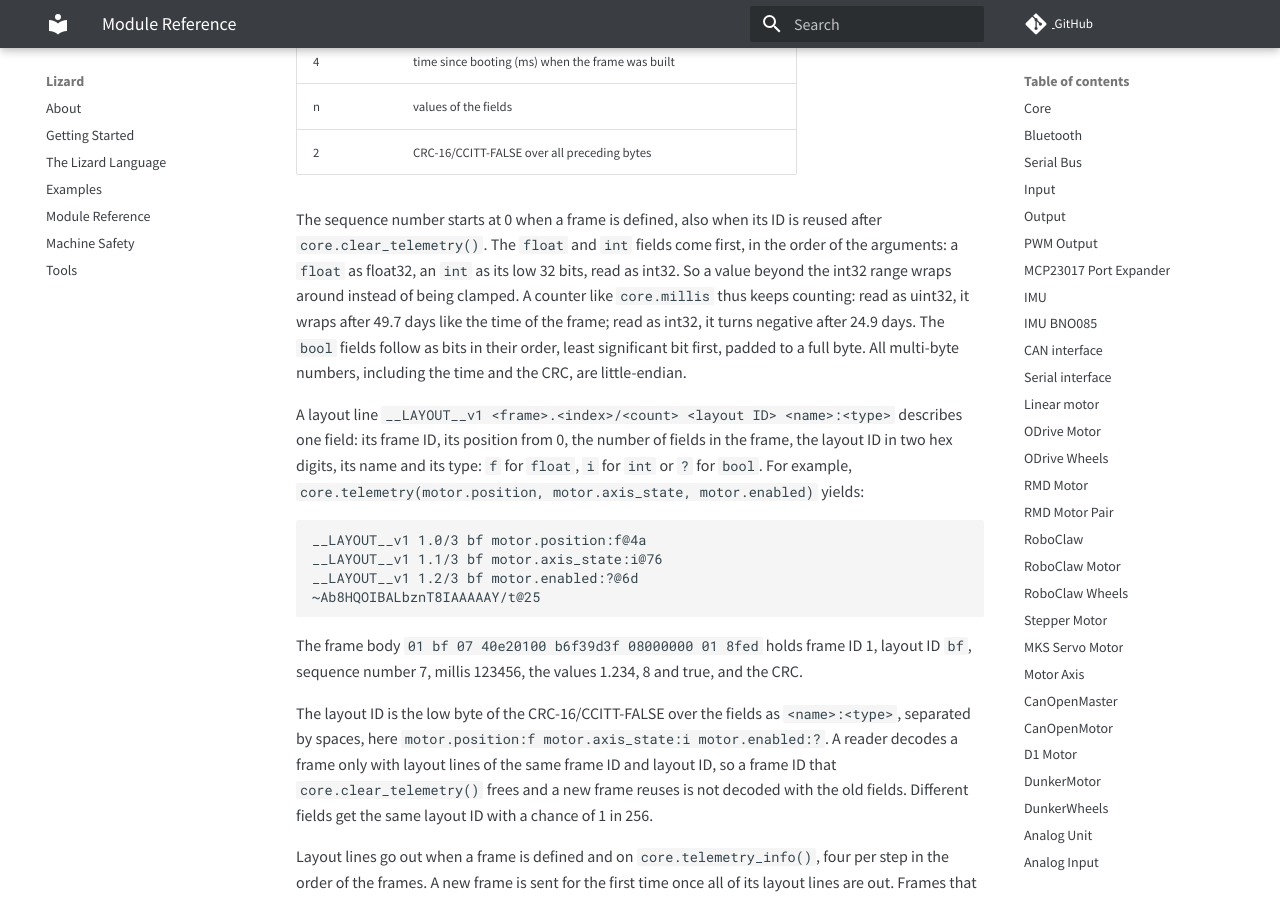
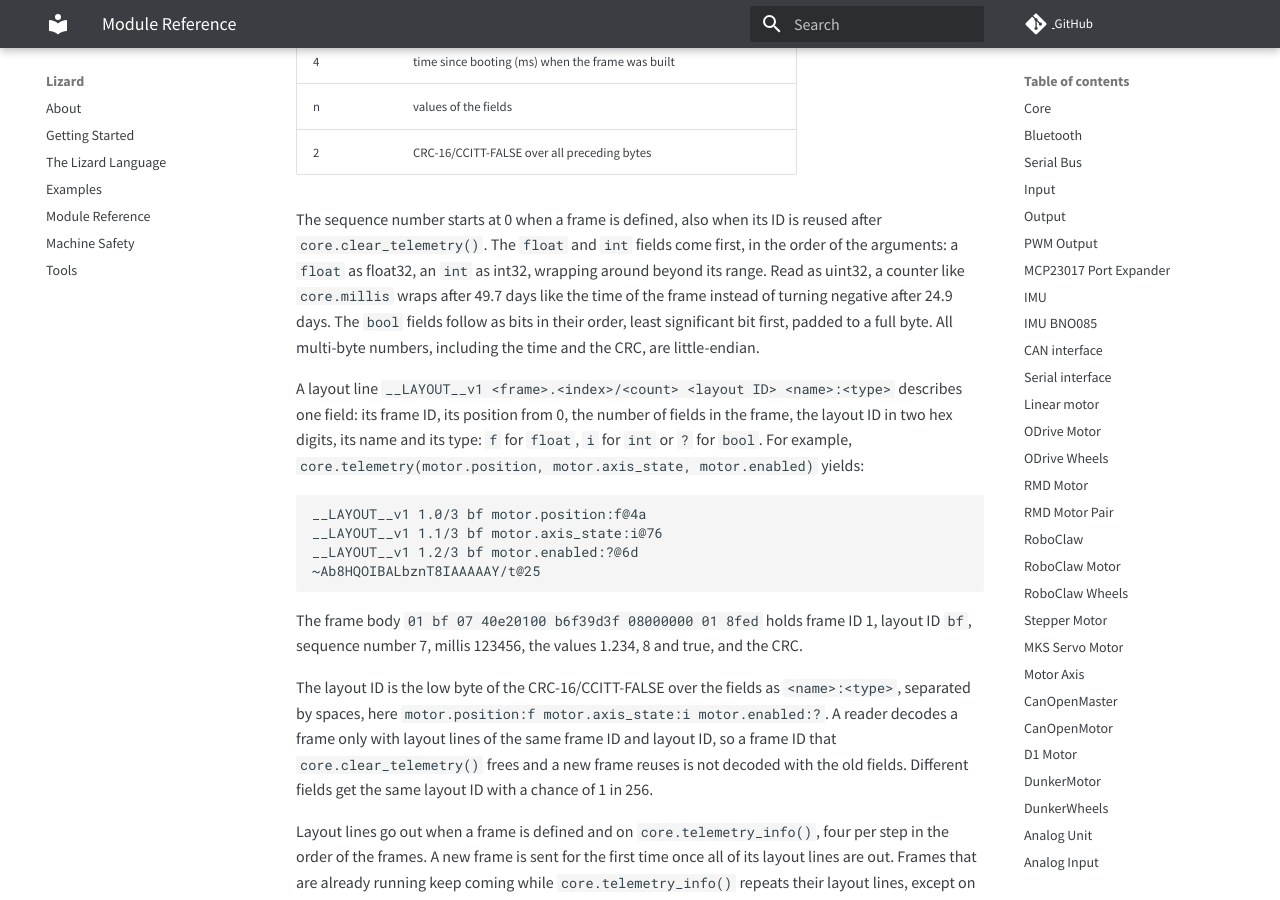
Before and after one commit to zauberzeug/lizard, an MkDocs documentation site: the page built from docs/module_reference.md, in a window 1280 px wide and 900 px high, scrolled down 3582 px. Built offline with MkDocs 1.6.1 and Material for MkDocs 9.7.7, drawn with Linux system fonts in a browser that asks for light colours; comment, search, counter and statistics services are not loaded.

Commit message:
Describe wrapping int fields without the clamping they replaced
The frame format says what an int field carries and how a reader takes a
counter like core.millis, instead of comparing with the old clamping.

```diff
--- a/docs/module_reference.md
+++ b/docs/module_reference.md
@@ -107,9 +107,8 @@ A frame line is `~<base64>@xx`: a tilde, the Base64 encoding of the frame body (
 | 2     | CRC-16/CCITT-FALSE over all preceding bytes                       |
 
 The sequence number starts at 0 when a frame is defined, also when its ID is reused after `core.clear_telemetry()`.
-The `float` and `int` fields come first, in the order of the arguments: a `float` as float32, an `int` as its low 32 bits, read as int32.
-So a value beyond the int32 range wraps around instead of being clamped.
-A counter like `core.millis` thus keeps counting: read as uint32, it wraps after 49.7 days like the time of the frame; read as int32, it turns negative after 24.9 days.
+The `float` and `int` fields come first, in the order of the arguments: a `float` as float32, an `int` as int32, wrapping around beyond its range.
+Read as uint32, a counter like `core.millis` wraps after 49.7 days like the time of the frame instead of turning negative after 24.9 days.
 The `bool` fields follow as bits in their order, least significant bit first, padded to a full byte.
 All multi-byte numbers, including the time and the CRC, are little-endian.
 
```
Also changed, not shown: 1 other file.
